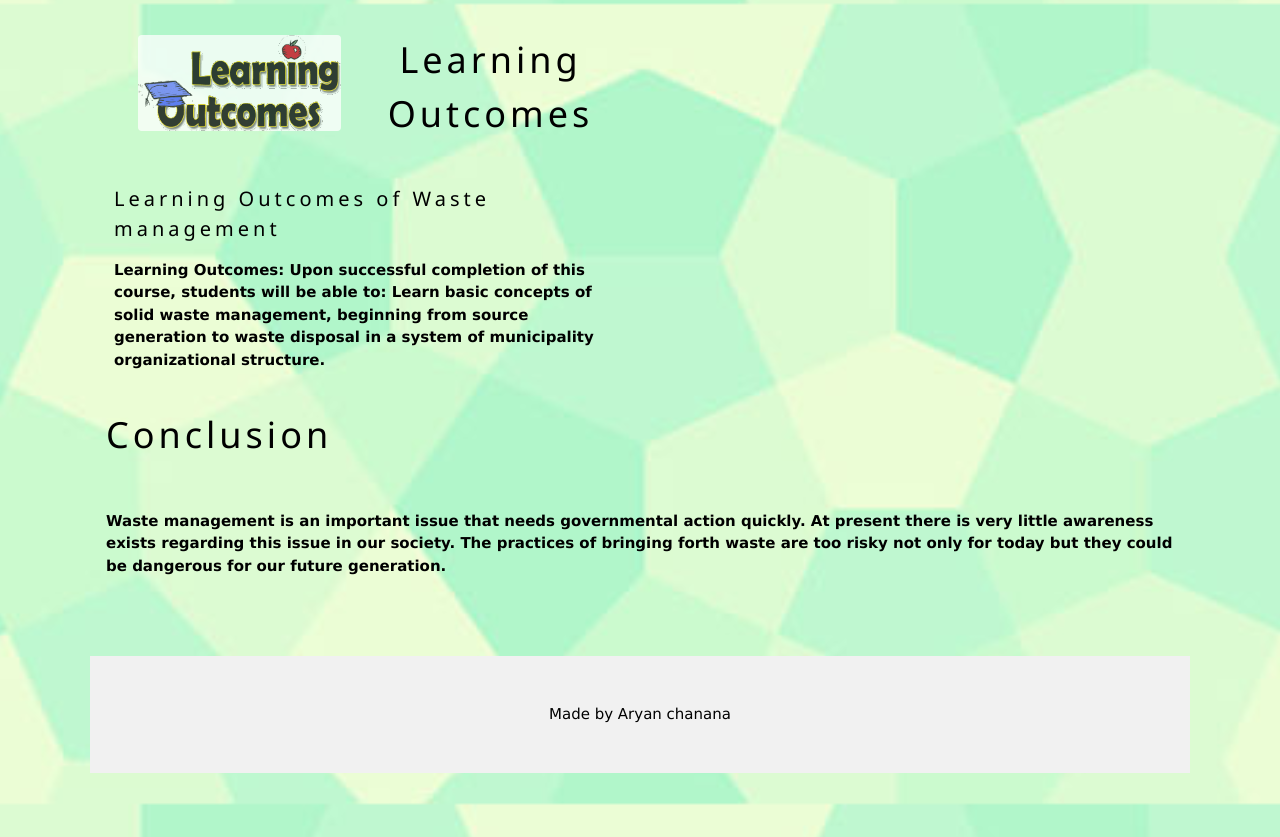
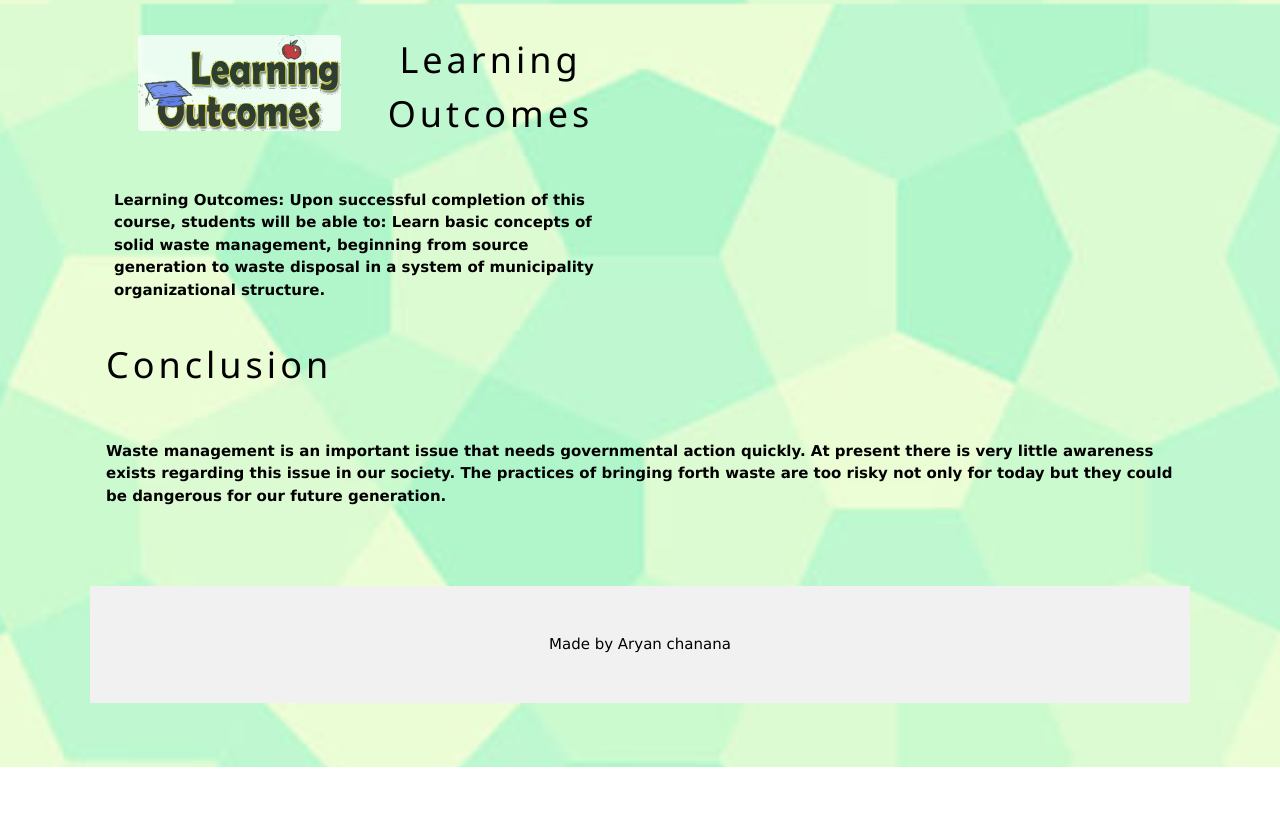
Before and after one commit to LVIS-school/LVIS-school.github.io, a plain HTML site: page index.html in a window 1280 px wide. Shown: the part 1596-2433 px from the top of the page. After the commit the page ends 2363 px from the top, so only its background shows below. Drawn offline with nearby package versions, Linux system fonts and the light colour scheme.

Commit message:
Update index.html

```diff
--- a/index.html
+++ b/index.html
@@ -91,7 +91,6 @@ h1, h2, h3, h4, h5, h6 {
         <img src="../images/cutout-icon.png" class="w3-round w3-image w3-opacity-min" alt="Menu" style="width:100%">
       </div><b><h1 class="w3-center">Learning Outcomes</h1><br></b>
 
-  <b><h4>Learning Outcomes of Waste management</h4></b>
       <p><b>Learning Outcomes: Upon successful completion of this course, students will be able to: Learn basic concepts of solid waste management, beginning from source generation to waste disposal in a system of municipality organizational structure.</p></b>
     </div>
 
```
